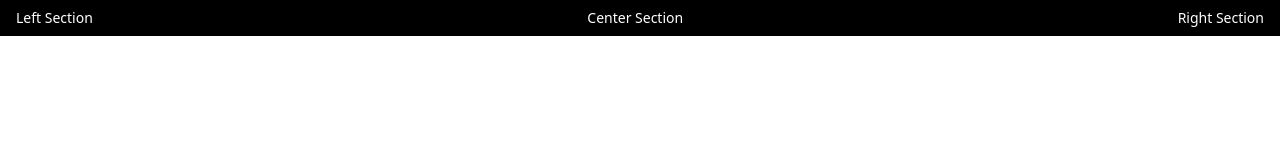
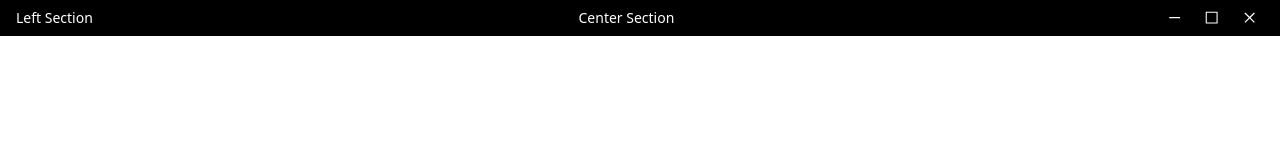
Before and after one commit to tejastn10/hollow, a React (Vite) app: page / in a window 1280 px wide. Shown: the top 160 px of the page. Built offline with nearby package versions, Linux system fonts and the light colour scheme; a web font is replaced by a local one.

Commit message:
feat: add window control buttons to TitleBar for minimize, maximize, and close functionality

```diff
--- a/src/main/index.ts
+++ b/src/main/index.ts
@@ -15,7 +15,8 @@ const createWindow = (): BrowserWindow => {
 		show: false,
 		icon: getIconPath(),
 		autoHideMenuBar: true,
-		titleBarStyle: process.platform === "darwin" ? "hiddenInset" : "default",
+		frame: false,
+		titleBarStyle: process.platform === "darwin" ? "hiddenInset" : "hidden",
 		webPreferences: {
 			preload: join(__dirname, "../preload/index.js"),
 			sandbox: false,
--- a/src/renderer/src/container/TitleBar/TitleBar.tsx
+++ b/src/renderer/src/container/TitleBar/TitleBar.tsx
@@ -1,6 +1,7 @@
 import { FC } from "react";
 
 import { Typography } from "antd";
+import { MinusOutlined, CloseOutlined, BorderOutlined } from "@ant-design/icons";
 
 import styled from "styled-components";
 
@@ -8,6 +9,18 @@ const { Text } = Typography;
 
 const TitleBar: FC = () => {
 	const isMac = navigator.userAgent.includes("Macintosh");
+
+	const handleMinimize = () => {
+		console.log("Minimize button clicked");
+	};
+
+	const handleMaximize = () => {
+		console.log("Maximize button clicked");
+	};
+
+	const handleClose = () => {
+		console.log("Close button clicked");
+	};
 
 	return (
 		<TitleBarContainer $isMac={isMac}>
@@ -18,7 +31,19 @@ const TitleBar: FC = () => {
 				<Text>Center Section</Text>
 			</CenterSection>
 			<RightSection>
-				<Text>Right Section</Text>
+				{!isMac && (
+					<WindowControls>
+						<WindowButton onClick={handleMinimize}>
+							<MinusOutlined />
+						</WindowButton>
+						<WindowButton onClick={handleMaximize}>
+							<BorderOutlined />
+						</WindowButton>
+						<WindowButton $isClose onClick={handleClose}>
+							<CloseOutlined />
+						</WindowButton>
+					</WindowControls>
+				)}
 			</RightSection>
 		</TitleBarContainer>
 	);
@@ -59,7 +84,7 @@ const TitleBarContainer = styled.div<{ $isMac?: boolean }>`
 			}
 
 			& > div:nth-child(2) {
-			margin-left: -5rem;
+			margin-left: -10rem;
 			margin-right: auto;
 			}
 
@@ -110,3 +135,24 @@ const RightSection = styled.div`
 		}
 	}
 `;
+
+const WindowControls = styled.div`
+	display: flex;
+	gap: 8px;
+	-webkit-app-region: no-drag;
+`;
+
+const WindowButton = styled.button<{ $isClose?: boolean }>`
+	border: none;
+	background: transparent;
+	padding: 4px 8px;
+	display: flex;
+	align-items: center;
+	justify-content: center;
+	color: ${(props) => (props.theme === "dark" ? "#000000" : "#ffffff")};
+	cursor: pointer;
+
+	&:hover {
+		background-color: ${(props) => (props.$isClose ? "#ff4d4f" : "rgba(255, 255, 255, 0.1)")};
+	}
+`;
```
